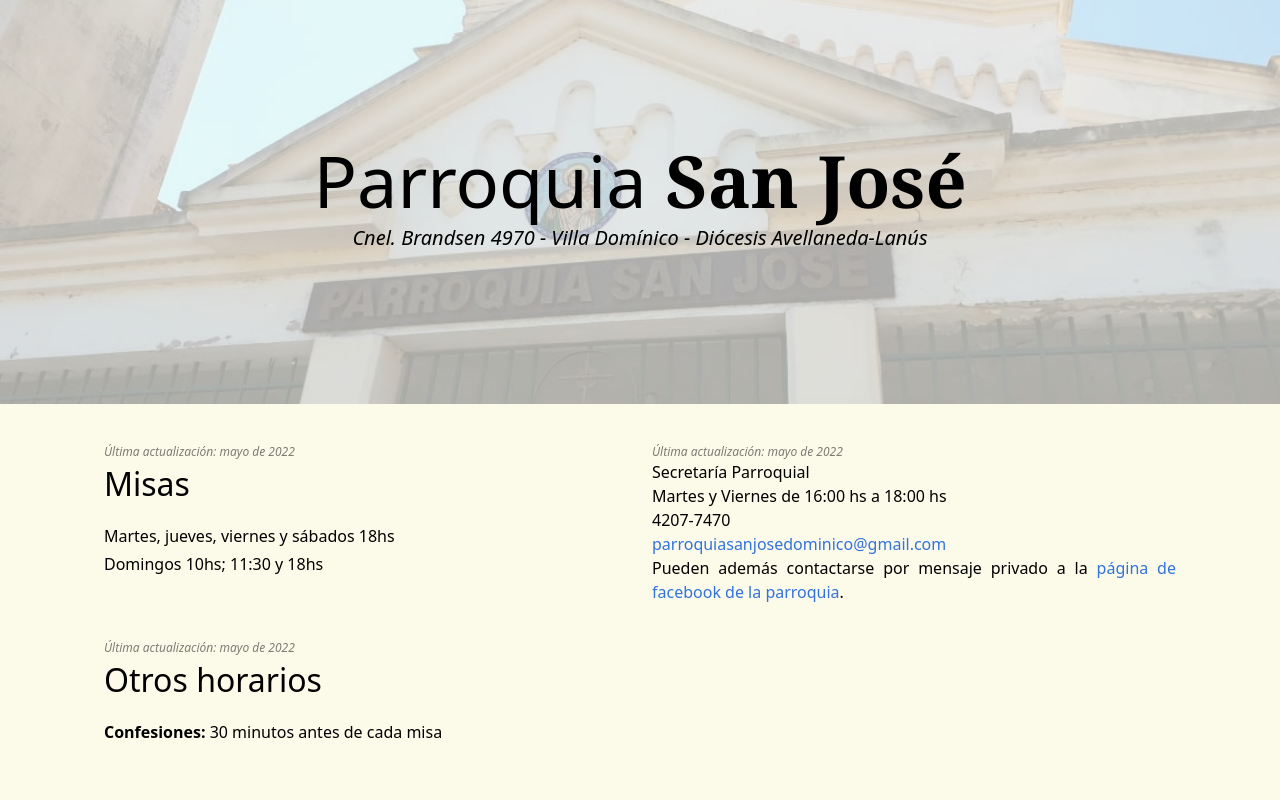
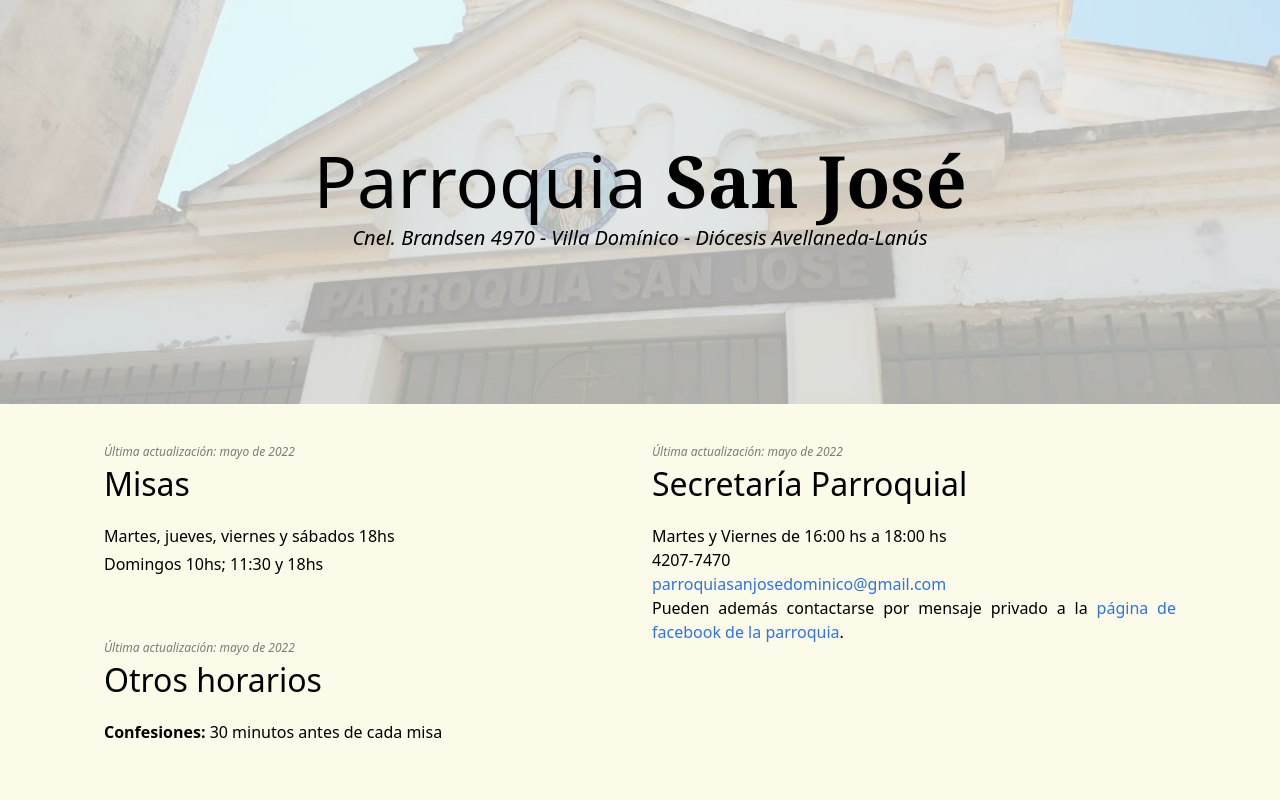
Before and after one commit to jisbruzzi/pagina-parroquia-11ty-v2, an Eleventy site: page index.html in a window 1280 px wide. Shown: the top 800 px of the page. Built offline with nearby package versions, Linux system fonts and the light colour scheme; Eleventy itself is replaced by a stand-in of ours; files that its build step writes are made by us from their sources.

Commit message:
Update Sección “secretaria”

```diff
--- a/secciones/secretaria.md
+++ b/secciones/secretaria.md
@@ -3,7 +3,7 @@ title: Secretaría
 position: 2
 date: 2022-05-21T07:46:24
 ---
-### Secretaría Parroquial
+# Secretaría Parroquial
 
 Martes y Viernes de 16:00 hs a 18:00 hs
 
```
